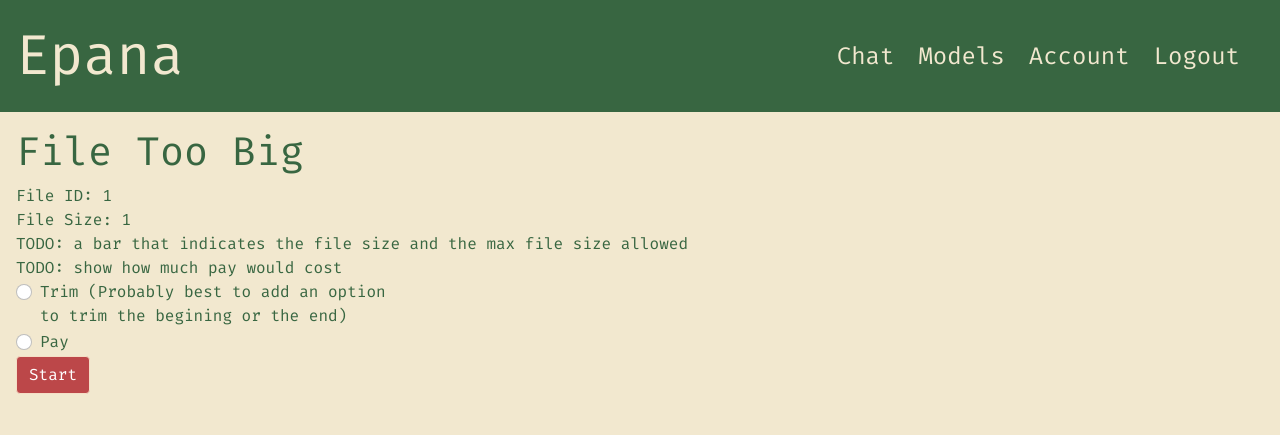
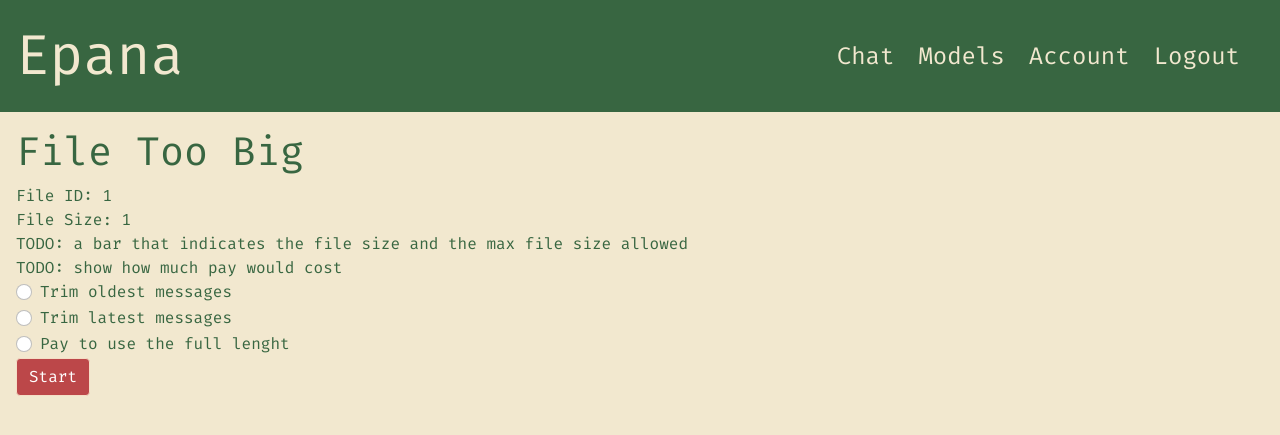
Before and after one commit to jespereggers/epana-ai, a Flask app: page /size_too_big in a window 1280 px wide. Shown: the top 435 px of the page. Run offline with Flask 3, Linux system fonts and the light colour scheme; the visitor is signed in with stand-in values (Sample User, id 1).

Commit message:
added trim-start and trim-end to size-too-big route

```diff
--- a/epanaFlask/templates/size_too_big.html
+++ b/epanaFlask/templates/size_too_big.html
@@ -21,13 +21,16 @@ TODO: a bar that indicates the file size and the max file size allowed
 TODO: show how much pay would cost
 <form action="/size_too_big" method="post">
     <div class="form-check">
-        <input class="form-check-input" type="radio" name="choice" class="" id="Trim" value="trim">
-        <label class="form-check-label" for="Trim">Trim (Probably best to add an option to trim the begining or
-            the end)</label>
+        <input class="form-check-input" type="radio" name="choice" class="" id="trim-start" value="trim-start">
+        <label class="form-check-label" for="trim-start">Trim oldest messages</label>
+    </div>
+    <div class="form-check">
+        <input class="form-check-input" type="radio" name="choice" class="" id="trim-end" value="trim-end">
+        <label class="form-check-label" for="trim-end">Trim latest messages</label>
     </div>
     <div class="form-check">
         <input class="form-check-input" type="radio" name="choice" class="" id="Pay" value="pay">
-        <label class="form-check-label" for="Pay">Pay</label>
+        <label class="form-check-label" for="Pay">Pay to use the full lenght</label>
     </div>
     <button class="btn btn-red" type="submit" id="startButton">Start</button>
 </form>
--- a/playground.py
+++ b/playground.py
@@ -1,3 +1,5 @@
+# a customized version of the playground for use in the flask app
+
 import os
 import openai
 
--- a/playground_backup.py
+++ b/playground_backup.py
@@ -1,3 +1,5 @@
+# Playground that can be used to test the chatbot; not used in the flask app
+
 import os
 import openai
 
```
